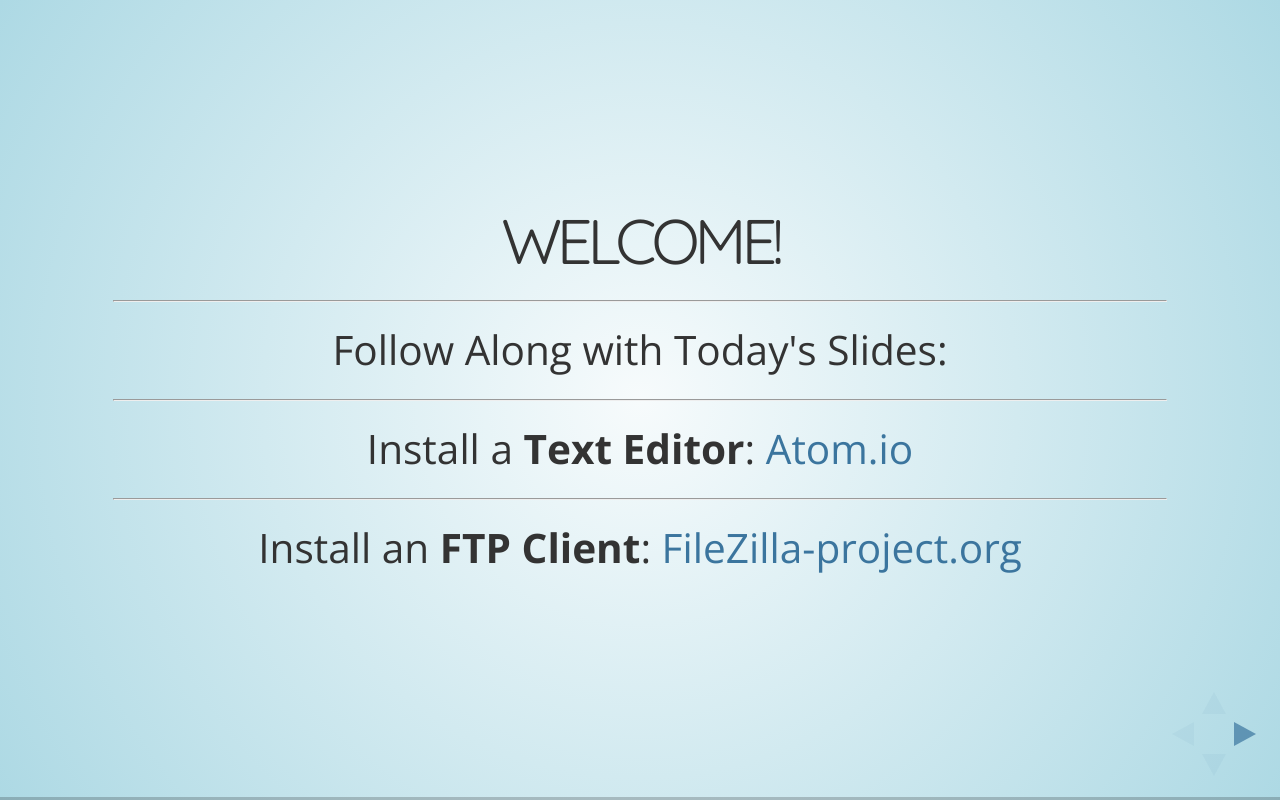
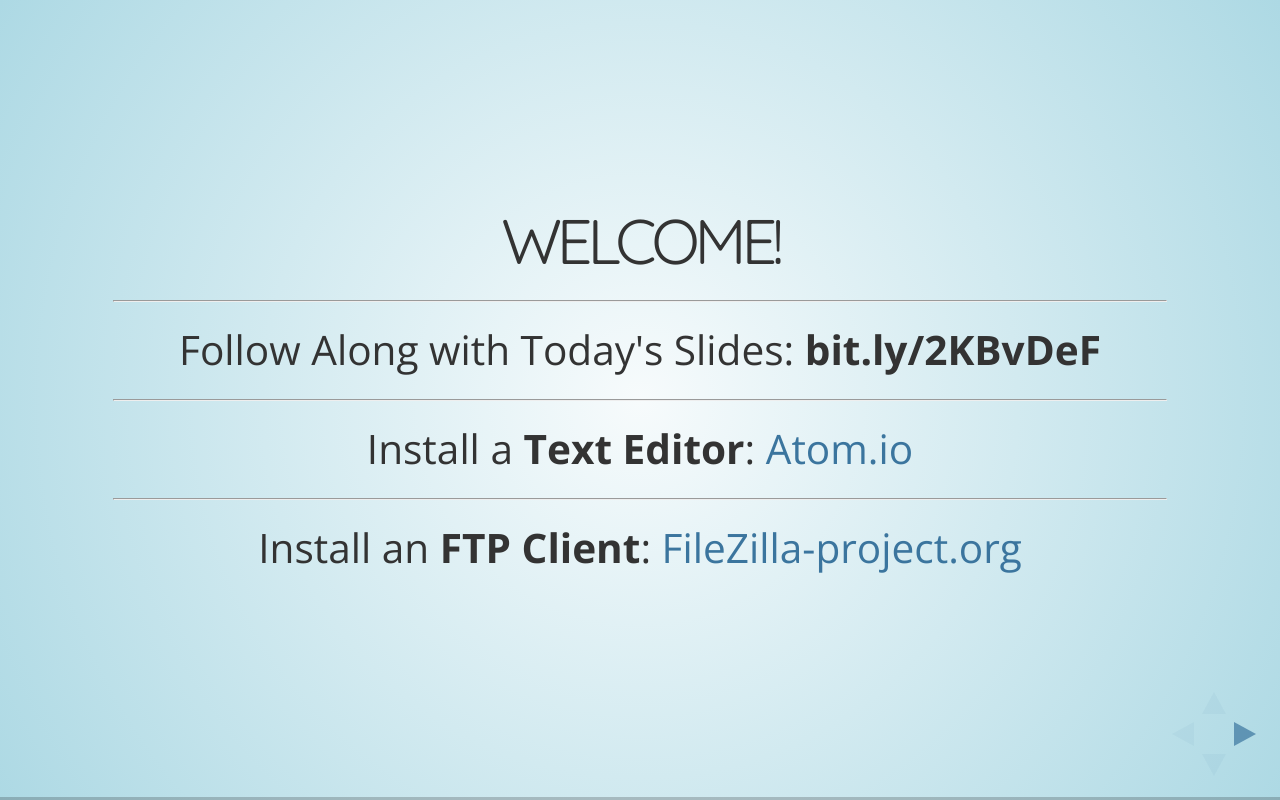
Before and after one commit to leeanndrees/ellell-code-first-theme, a website: page index.html in a window 1280 px wide. Drawn offline with nearby package versions, Linux system fonts and the light colour scheme.

Commit message:
new slides link

```diff
--- a/index.html
+++ b/index.html
@@ -28,7 +28,7 @@
 			<section>
 				<h3>Welcome!</h3>
 				<hr>
-					<p>Follow Along with Today's Slides: </p>
+					<p>Follow Along with Today's Slides: <strong>bit.ly/2KBvDeF</strong></p>
 					<hr>
             <p>Install a <strong>Text Editor</strong>: <a href="https://atom.io/">Atom.io</a> </p>
 					<hr>
```
